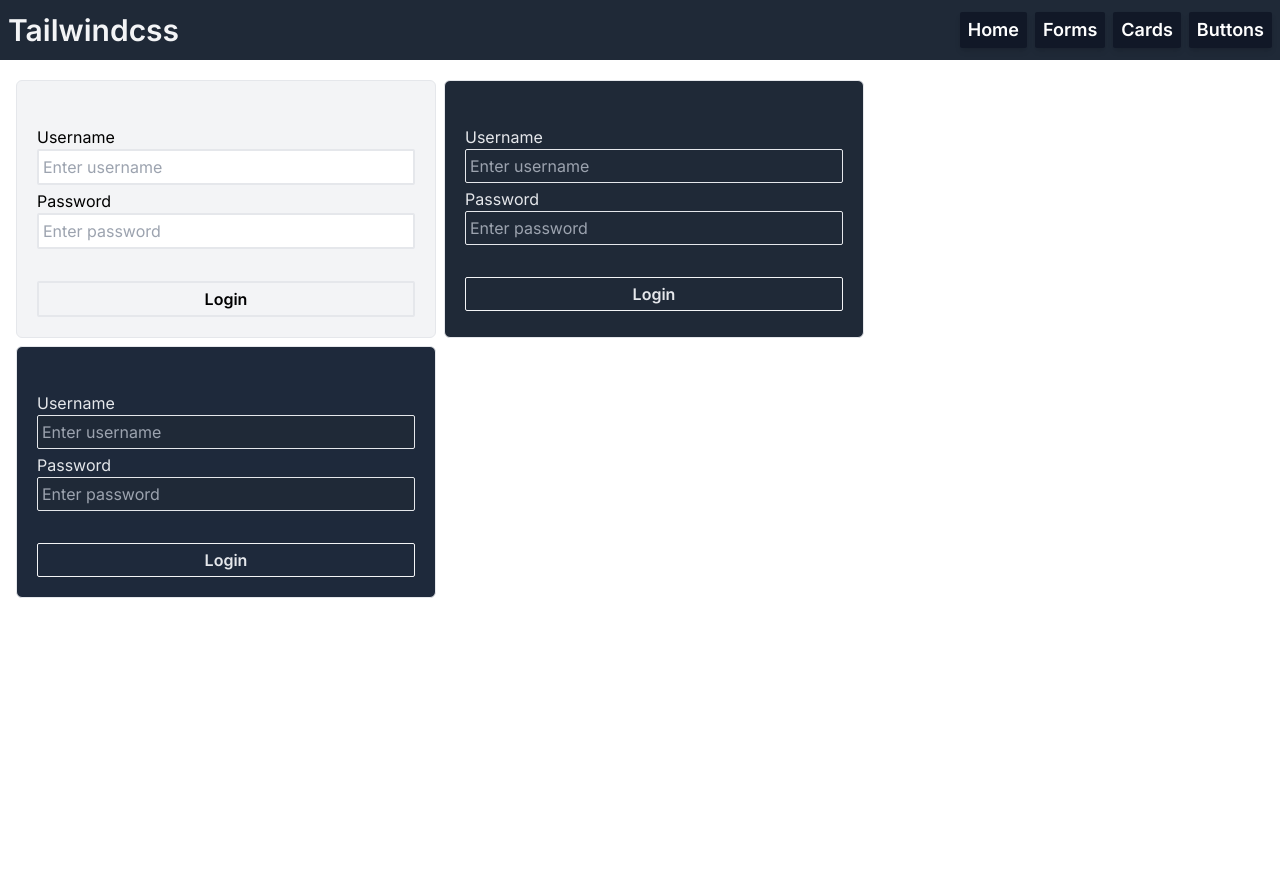
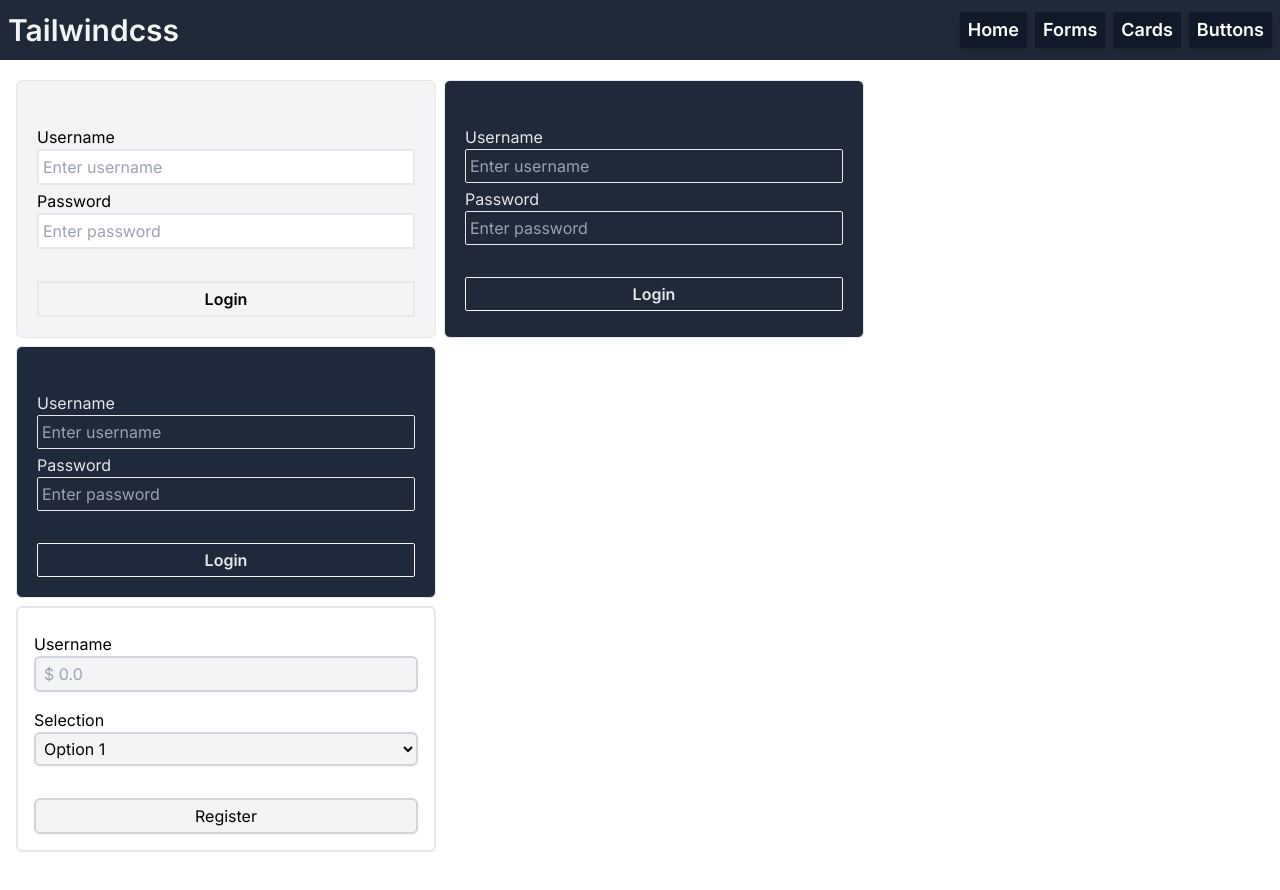
Before and after one commit to heera9331/tailwindcss-com-lib, a Next.js app: page /forms in a window 1280 px wide. Shown: the top 890 px of the page. Before the commit the page ends 800 px from the top, so only its background shows below. Built offline with nearby package versions, Linux system fonts and the light colour scheme.

Commit message:
form 4 added

```diff
--- a/app/forms/page.tsx
+++ b/app/forms/page.tsx
@@ -1,5 +1,6 @@
 const Page = () => {
     return (
+        <div >
             <div className="px-2 flex flex-wrap gap-2">
                 {/* form1 */}
                 <div className="max-w-[420px] p-4 border w-full rounded-md bg-gray-100">
@@ -58,6 +59,33 @@ const Page = () => {
                     </div>
                 </div>
             </div>
+
+            {/* form2 */}
+
+            <div className="max-w-[420px] border-2 p-4 m-2 rounded-md">
+                <div className="flex flex-col py-2">
+                    <label htmlFor="username">Username</label>
+                    <input type="text" name="username" placeholder="$ 0.0"
+                        className="bg-gray-100 shadow-sm border-2 border-gray-300 focus:border-blue-800 py-1 px-2 rounded-md outline-none"
+                    />
+                </div>
+                <div className="flex flex-col py-2">
+                    <label htmlFor="select">Selection</label>
+                    <select name="select" id="select" className="bg-gray-100 shadow-sm border-2 border-gray-300 focus:border-blue-800   py-1 px-1 rounded-md outline-none">
+                        <option value="op1">Option 1</option>
+                        <option value="op1">Option 2</option>
+                        <option value="op1">Option 3</option>
+                    </select>
+                </div>
+
+                <div className="pt-6">
+                    <button className="bg-gray-100 shadow-sm border-2 border-gray-300 focus:border-blue-800 hover:bg-white  py-1 px-1 rounded-md outline-none w-full">
+                        Register
+                    </button>
+                </div>
+            </div>
+
+        </div>
     )
 }
 
```
Lines whose indentation alone changed are shown as unchanged.
